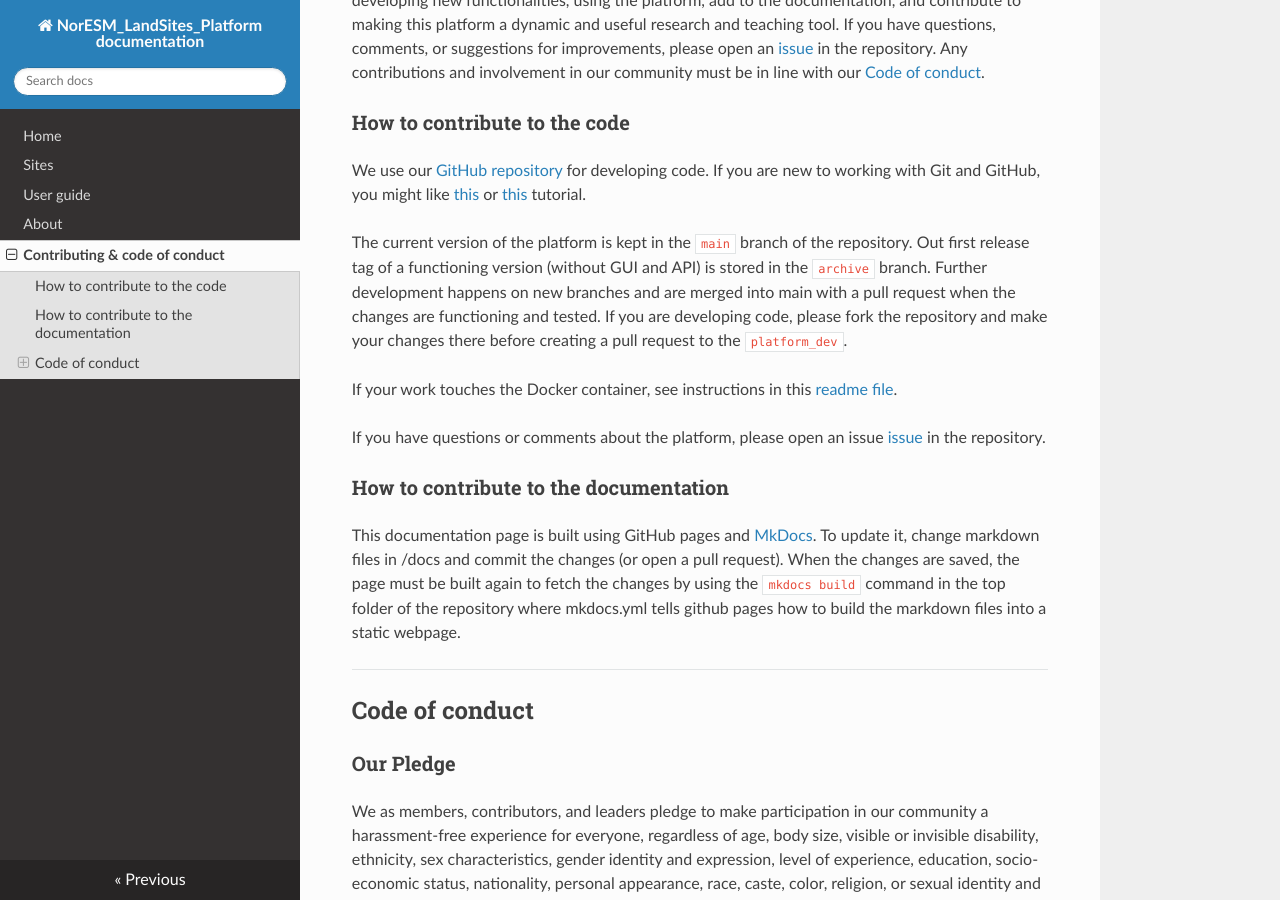
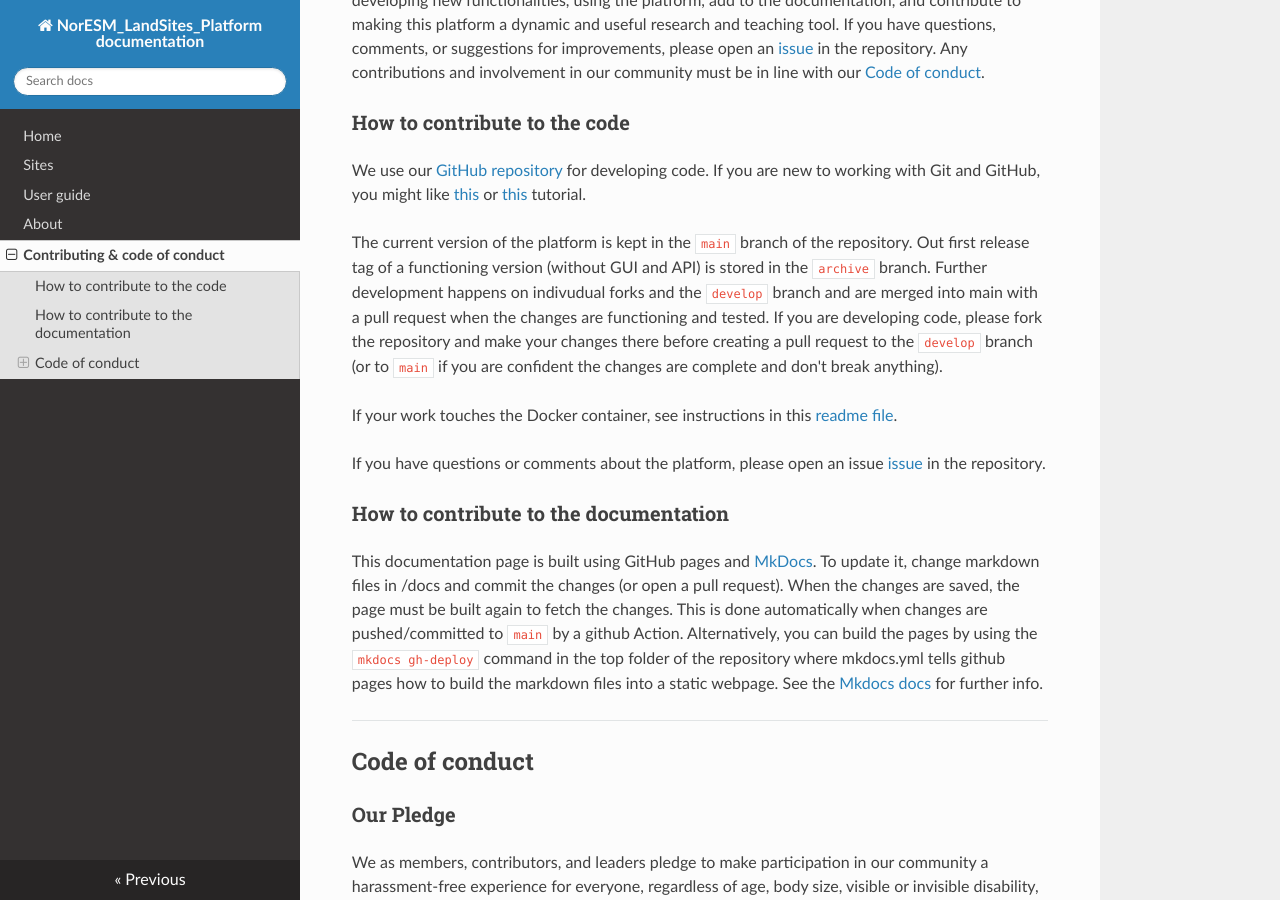
Before and after one commit to NorESMhub/noresm-land-sites-platform, an MkDocs documentation site: the page built from docs/contributing.md, in a window 1280 px wide and 900 px high, scrolled down 219 px. Built offline with MkDocs 1.6.1, drawn with Linux system fonts in a browser that asks for light colours; nearby versions of some CDN libraries.

Commit message:
Update contributing.md

```diff
--- a/docs/contributing.md
+++ b/docs/contributing.md
@@ -6,7 +6,7 @@ The NorESM land sites platform is developed by a group of students, postdocs, an
 
 We use our [GitHub repository](https://github.com/NorESMhub/NorESM_LandSites_Platform) for developing code. If you are new to working with Git and GitHub, you might like [this](https://kbroman.org/github_tutorial/ "a minimalist intro") or [this](https://docs.github.com/en/get-started/quickstart/hello-world "GitHub's own tutorial") tutorial.
 
-The current version of the platform is kept in the `main` branch of the repository. Out first release tag of a functioning version (without GUI and API) is stored in the `archive` branch.  Further development happens on new branches and are merged into main with a pull request when the changes are functioning and tested. If you are developing code, please fork the repository and make your changes there before creating a pull request to the `platform_dev`.
+The current version of the platform is kept in the `main` branch of the repository. Out first release tag of a functioning version (without GUI and API) is stored in the `archive` branch. Further development happens on indivudual forks and the `develop` branch and are merged into main with a pull request when the changes are functioning and tested. If you are developing code, please fork the repository and make your changes there before creating a pull request to the `develop` branch (or to `main` if you are confident the changes are complete and don't break anything).
 
 If your work touches the Docker container, see instructions in this [readme file](https://github.com/NorESMhub/NorESM_LandSites_Platform/tree/main/docs/docker.md).
 
@@ -14,7 +14,7 @@ If you have questions or comments about the platform, please open an issue [issu
 
 ### How to contribute to the documentation
 
-This documentation page is built using GitHub pages and [MkDocs](https://www.mkdocs.org/). To update it, change markdown files in /docs and commit the changes (or open a pull request). When the changes are saved, the page must be built again to fetch the changes by using the `mkdocs build` command in the top folder of the repository where mkdocs.yml tells github pages how to build the markdown files into a static webpage.
+This documentation page is built using GitHub pages and [MkDocs](https://www.mkdocs.org/). To update it, change markdown files in /docs and commit the changes (or open a pull request). When the changes are saved, the page must be built again to fetch the changes. This is done automatically when changes are pushed/committed to `main` by a github Action. Alternatively, you can build the pages by using the `mkdocs gh-deploy` command in the top folder of the repository where mkdocs.yml tells github pages how to build the markdown files into a static webpage. See the [Mkdocs docs](mkdocs gh-deploy) for further info.
 
 
 --------------------------
```
